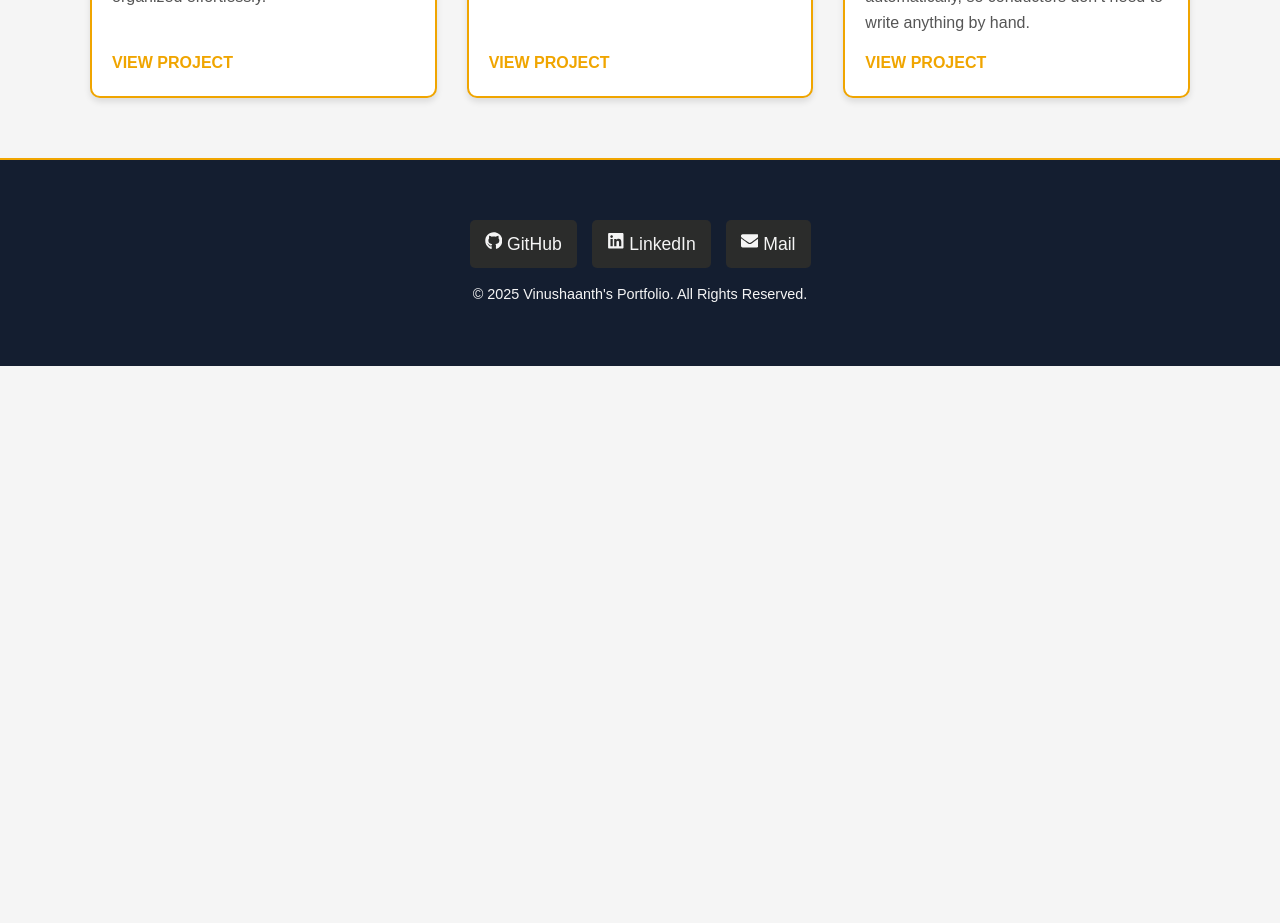
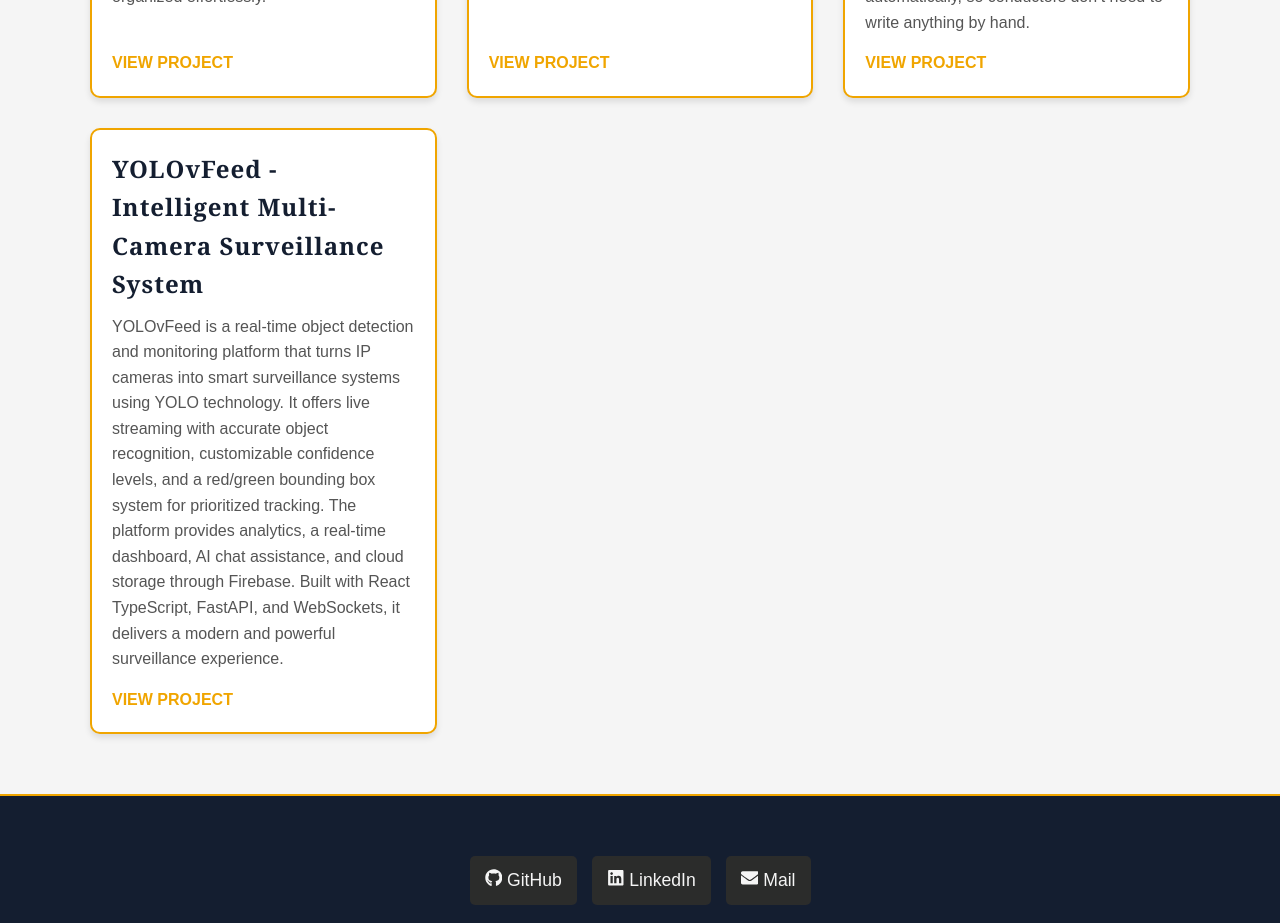
Before and after one commit to Selvarajah-Vinushaanth/portfolio, a React (Create React App) app: page /projects in a window 1280 px wide. Shown: the part 3680-4603 px from the top of the page. Before the commit the page ends 4046 px from the top, so only its background shows below. Built offline with nearby package versions, Linux system fonts and the light colour scheme.

Commit message:
YOLOvFeed - Intelligent Multi-Camera Surveillance System

```diff
--- a/src/components/Projects.jsx
+++ b/src/components/Projects.jsx
@@ -137,6 +137,11 @@ const Projects = () => {
       title: "Sri Lanka - Conductor Portal",
       description: "This is a mobile/web application designed for bus conductors in Sri Lanka to issue tickets easily and quickly.The app allows conductors to select the route, enter the number of passengers, and instantly generate a digital ticket. It also records all daily trips, income, and passenger details automatically, so conductors don’t need to write anything by hand.",
       link: "https://github.com/Selvarajah-Vinushaanth/bus-ticket-system-frontend"
+    },
+    {
+      title: "YOLOvFeed - Intelligent Multi-Camera Surveillance System",
+      description: "YOLOvFeed is a real-time object detection and monitoring platform that turns IP cameras into smart surveillance systems using YOLO technology. It offers live streaming with accurate object recognition, customizable confidence levels, and a red/green bounding box system for prioritized tracking. The platform provides analytics, a real-time dashboard, AI chat assistance, and cloud storage through Firebase. Built with React TypeScript, FastAPI, and WebSockets, it delivers a modern and powerful surveillance experience.",
+      link: "https://github.com/Selvarajah-Vinushaanth/bus-ticket-system-frontend"
     }
 
 
```
